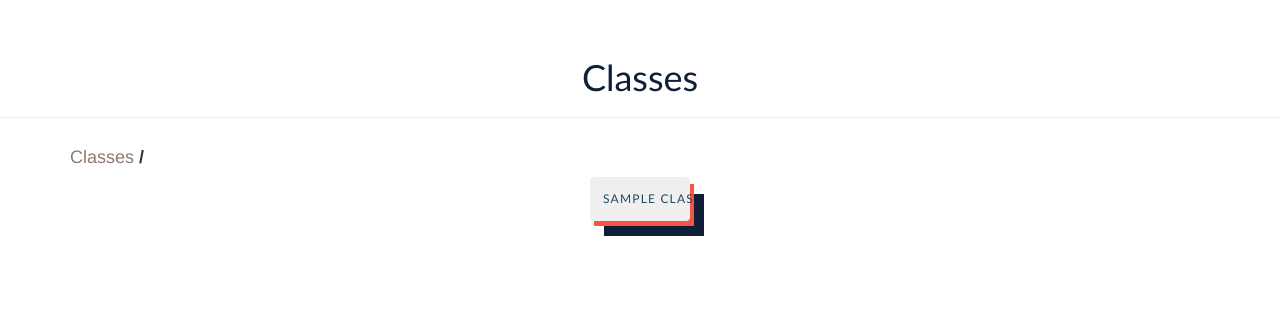
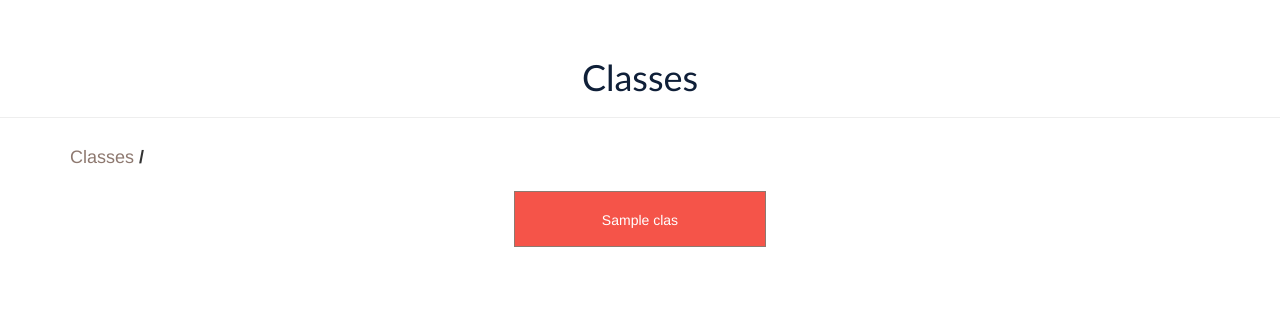
Before and after one commit to bhairavmehta95/Project-Chronicle, a Django app: page /classes/ in a window 1280 px wide. Shown: the part 42-358 px from the top of the page. Run offline with Django 3.2, Linux system fonts and the light colour scheme; a user stored in the database is signed in; tables that the repository leaves empty hold one stand-in row (values such as "Sample post"); some libraries are stand-ins or nearby versions.

Commit message:
New Class page

```diff
--- a/speech/static/css/class.css
+++ b/speech/static/css/class.css
@@ -21,40 +21,26 @@ h1{
   color: #f55449;
 }
 
-.btn {
-  align-items: center;
-  justify-content: center;
-  color: #1b4b5a;
-  margin: auto;
-  display: block;
-  text-align: center;
-  font-family: 'trebuchet ms';
-  font-size: 1rem;
-  letter-spacing: 0.1rem;
-  padding: 1rem;
-  position: relative;
-  text-decoration: none;
-  text-transform: uppercase;
-  width: 100px;
+.classContainer {
+  height:4em;
+  line-height:4em;
+  text-align:center;
+  width:18em;
+  background-color: #f55449;
+  color:#fff;
+  margin:1em;
+  border: solid 1px #8e7970;
+  cursor: pointer;
 }
 
-.btn::before {
-  content: "";
-  background-color: #f55449;
-  box-shadow: 10px 10px 0 #0f1f38;
-  position: absolute;
-  left: 0.25rem;
-  top: 0.5rem;
-  height: 102%;
-  width: 102%;
-  z-index: -1;
-  transition: all 0.4s ease;
+.classContainer:hover {
+  opacity:.9;
 }
 
-.btn:hover::before {
-  box-shadow: none;
-  left: 0;
-  top: 0;
-  width: 100%;
-  height: 100%;
+.classContainer span:hover {
+    text-decoration:none;
 }
+
+.noUnderline {
+    text-decoration:none!important;
+}
--- a/speech/templates/class.html
+++ b/speech/templates/class.html
@@ -15,27 +15,32 @@
 
 </head>
 
-	<div class = "page-header">
-		<h1 id = "onyx">Classes</h1>
+<div class="page-header">
+    <h1 id="onyx">Classes</h1>
 </div>
 
-	<div class = "container">
-		<h4> <a class = "in-page-nav" href = "/classes"> Classes</a>   <strong> / </strong>    </h4>
-		<div class = "row"> </div>
+<div class="container">
+    <h4> <a class="in-page-nav" href="/classes"> Classes</a>   <strong> / </strong>    </h4>
+    <div class="row"> </div>
 </div>
 
-	<div class = "container">
-		<div class = "row"> </div>
+<div class="container">
+    <div class="row"> </div>
 </div>
 
-	<div class = "container">
+<div class="container">
     {% for class in classes %}
-		<div class = "row">
-			<div class = "col-md-4"> </div>
-			<div class = "col-md-4">
-				<center><a href = "/{{ class.class_id }}"> <button class = "btn">{{ class.class_name }}</button></a></center>
+    <div class="row">
+        <div class="col-md-4"> </div>
+        <div class="col-md-4">
+            <center>
+                <a class="noUnderline" href="/{{ class.class_id }}">
+                    <div class="classContainer">
+                        <span>{{ class.class_name }}</span>
                     </div>
-			<div class = "col-md-4"> </div>
+            </center>
+        </div>
+        <div class="col-md-4"> </div>
     </div>
     {% endfor %}
 </div>
```
Lines whose indentation alone changed are shown as unchanged.
